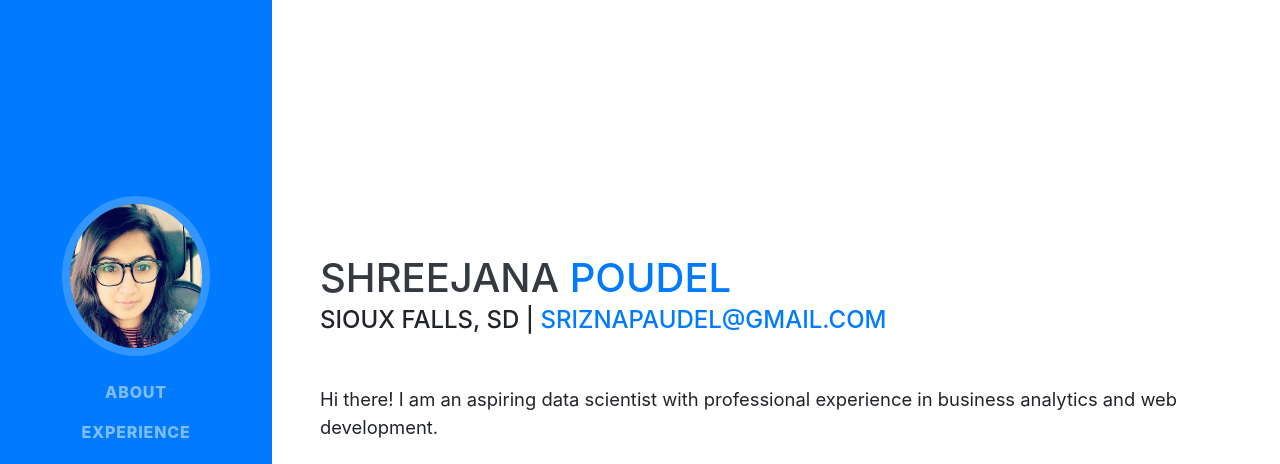
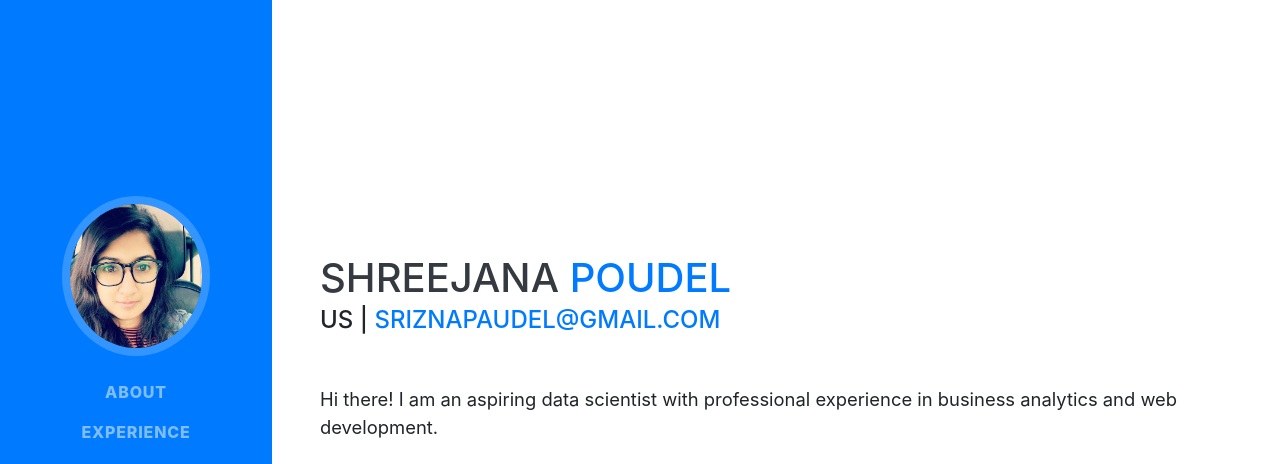
Before and after one commit to Sriz/Sriz.github.io, a website with bundled scripts: page index.html in a window 1280 px wide. Shown: the top 464 px of the page. Built offline with nearby package versions, Linux system fonts and the light colour scheme; a web font is replaced by a local one.

Commit message:
Adjusted location.

```diff
--- a/index.html
+++ b/index.html
@@ -66,7 +66,7 @@
         <h1 class="mb-0">Shreejana
           <span class="text-primary">Poudel</span>
         </h1>
-        <div class="subheading mb-5">Sioux Falls, SD |
+        <div class="subheading mb-5">US |
           <a href="mailto:sriznapaudel@gmail.com">sriznapaudel@gmail.com</a>
         </div>
         <p class="lead mb-5">Hi there! I am an aspiring data scientist with professional experience in business analytics and web development.</p>
```
